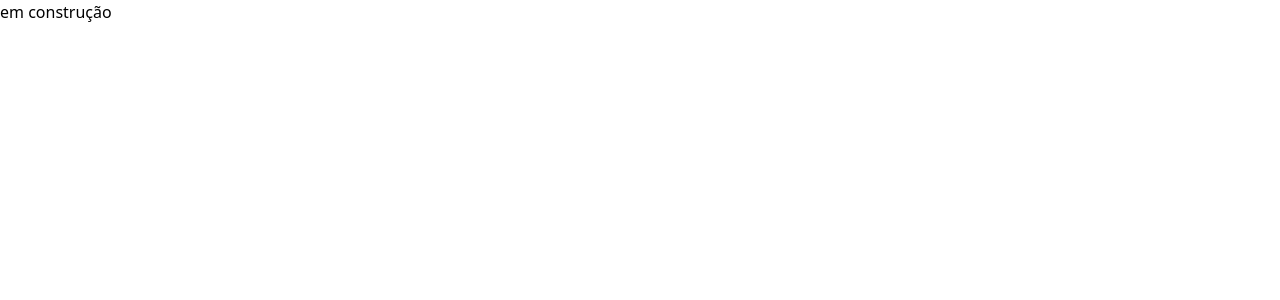
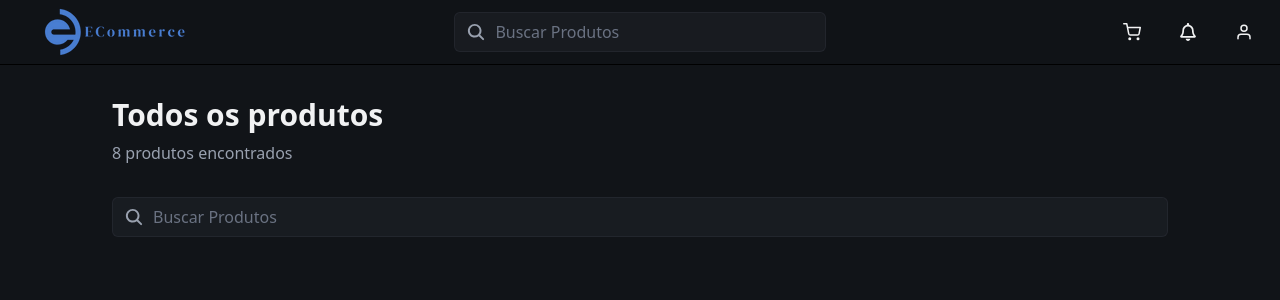
Before and after one commit to DaviRibs/sys-admin-front, a Next.js app: page /products in a window 1280 px wide. Shown: the top 300 px of the page. Built offline with nearby package versions, Linux system fonts and the light colour scheme.

Commit message:
id, pagewrapper e index

```diff
--- a/package.json
+++ b/package.json
@@ -9,6 +9,7 @@
     "lint": "next lint"
   },
   "dependencies": {
+    "@radix-ui/react-select": "^2.2.6",
     "@radix-ui/react-tabs": "^1.1.13",
     "axios": "^1.12.2",
     "class-variance-authority": "^0.7.1",
--- /dev/null
+++ b/src/components/PageWrapper/PageWrapperContent.tsx
@@ -0,0 +1,24 @@
+interface PageWrapperContentProps {
+  children: React.ReactNode
+  title?: string
+  subtitle?: string
+}
+
+export default function PageWrapperContent({
+  children,
+  title,
+  subtitle,
+}: PageWrapperContentProps) {
+  return (
+    <main className="py-8 space-x-12 px-28 text-[#F1F2F3]">
+      {title && subtitle && (
+        <div className="mb-8">
+          {title && <h1 className="text-3xl font-bold mb-2">{title}</h1>}
+          {subtitle && <p className="text-gray-400">{subtitle}</p>}
+        </div>
+      )}
+
+      {children}
+    </main>
+  )
+}
--- /dev/null
+++ b/src/components/PageWrapper/PageWrapperHeader.tsx
@@ -0,0 +1,5 @@
+import Header from "../Header"
+
+export default function PageWrapperHeader() {
+  return <Header />
+}
--- /dev/null
+++ b/src/components/PageWrapper/PageWrapperRoot.tsx
@@ -0,0 +1,7 @@
+interface PageWrapperRootProps {
+  children: React.ReactNode
+}
+
+export default function PageWrapperRoot({ children }: PageWrapperRootProps) {
+  return <div className="min-h-screen bg-[#111418]">{children}</div>
+}
--- a/src/components/PageWrapper/index.tsx
+++ b/src/components/PageWrapper/index.tsx
@@ -1,17 +1,9 @@
-import Header from "../Header"
+import PageWrapperContent from "./PageWrapperContent"
+import PageWrapperHeader from "./PageWrapperHeader"
+import PageWrapperRoot from "./PageWrapperRoot"
 
-type PageWrapperProps = {
-  children: React.ReactNode
-  header?: Boolean
+export const PageWrapper = {
+  Root: PageWrapperRoot,
+  Header: PageWrapperHeader,
+  Content: PageWrapperContent,
 }
-export default function PageWrapper({
-  children,
-  header = true,
-}: PageWrapperProps) {
-  return (
-    <div className="min-h-screen bg-[#111418]">
-      {header && <Header />}
-      <main className="py-8 space-y-12 px-28 text-[#F1F2F3]">{children}</main>
-    </div>
-  )
-}
--- a/src/components/ProductCard/index.tsx
+++ b/src/components/ProductCard/index.tsx
@@ -5,13 +5,22 @@
 import { FiShoppingCart } from "react-icons/fi"
 import { FaStar } from "react-icons/fa"
 import StarsRating from "../StarsRating"
+import { useRouter } from "next/navigation"
 
 interface ProductCardProps {
   product: Product
 }
 export default function ProductCard({ product }: ProductCardProps) {
+  const router = useRouter()
+
+  function handleClick() {
+    router.push(`/products/${product.id}`)
+  }
   return (
-    <div className="group overflow-hidden hover:shadow-lg transition-all duration-300  backdrop-blur-sm rounded-lg bg-[#181c22] ">
+    <div
+      onClick={handleClick}
+      className="group overflow-hidden hover:shadow-lg transition-all duration-300  backdrop-blur-sm rounded-lg bg-[#181c22] cursor-pointer "
+    >
       <div className="relative aspect-square overflow-hidden">
         <img
           src={product.image}
--- /dev/null
+++ b/src/components/ui/select.tsx
@@ -0,0 +1,8 @@
+import * as React from "react"
+import * as SelectPrimitive from "@radix-ui/react-select"
+
+const Select = SelectPrimitive.Root
+
+const SelectGroup = SelectPrimitive.Group
+
+const selectValue = SelectPrimitive.Value
--- a/src/pages/index.tsx
+++ b/src/pages/index.tsx
@@ -1,16 +1,19 @@
 import BannerSection from "@/components/BannerSection"
 import CategorySection from "@/components/CategorySection"
 import NewSletterSection from "@/components/NewsletterSection"
-import PageWrapper from "@/components/PageWrapper"
+import { PageWrapper } from "@/components/PageWrapper"
 import ProductsSection from "@/components/ProductsSection"
 
 export default function Home() {
   return (
-    <PageWrapper>
-      <BannerSection />
-      <CategorySection />
-      <ProductsSection />
-      <NewSletterSection />
-    </PageWrapper>
+    <PageWrapper.Root>
+      <PageWrapper.Header />
+      <PageWrapper.Content>
+        <BannerSection />
+        <CategorySection />
+        <ProductsSection />
+        <NewSletterSection />
+      </PageWrapper.Content>
+    </PageWrapper.Root>
   )
 }
--- a/src/pages/products/[id].tsx
+++ b/src/pages/products/[id].tsx
@@ -1,6 +1,7 @@
 import Breadcrumb from "@/components/Breadcrumb"
 import CustomButton from "@/components/CustomButton"
-import PageWrapper from "@/components/PageWrapper"
+import { PageWrapper } from "@/components/PageWrapper"
+import PageWrapperContent from "@/components/PageWrapper/PageWrapperContent"
 import ProductImages from "@/components/Productimagens"
 import ProductInfo from "@/components/ProductInfo"
 import ProductReviews from "@/components/ProductReviews"
@@ -47,7 +48,9 @@
 
   if (!product) {
     return (
-      <PageWrapper>
+      <PageWrapper.Root>
+        <PageWrapper.Header />
+        <PageWrapperContent>
           <div className="flex flex-col items-center justify-center">
             <h1 className=" flex flex-col text-2xl font-bold mb-4">
               Produto não encontrado
@@ -58,11 +61,14 @@
               </CustomButton>
             </Link>
           </div>
-      </PageWrapper>
+        </PageWrapperContent>
+      </PageWrapper.Root>
     )
   }
   return (
-    <PageWrapper>
+    <PageWrapper.Root>
+      <PageWrapper.Header />
+      <PageWrapperContent>
         {loading ? (
           <ProductSkeleton />
         ) : (
@@ -143,6 +149,7 @@
             </Tabs>
           </>
         )}
-    </PageWrapper>
+      </PageWrapperContent>
+    </PageWrapper.Root>
   )
 }
--- a/src/pages/products/index.tsx
+++ b/src/pages/products/index.tsx
@@ -1,7 +1,26 @@
+import CustomInput from "@/components/CustomInput"
+import { PageWrapper } from "@/components/PageWrapper"
+import { IoSearch } from "react-icons/io5"
+
 export default function Products() {
   return (
-    <div className="">
-      <p>em construção</p>
-    </div>
+    <PageWrapper.Root>
+      <PageWrapper.Header />
+
+      <PageWrapper.Content
+        title="Todos os produtos"
+        subtitle="8 produtos encontrados"
+      >
+        <div className="mb-8 space-y-4">
+          <div className="flex flex-col md:flex-row gap-4">
+            <CustomInput
+              type="text"
+              placeholder="Buscar Produtos"
+              icon={<IoSearch />}
+            />
+          </div>
+        </div>
+      </PageWrapper.Content>
+    </PageWrapper.Root>
   )
 }
```
Also changed, not shown: 1 other file (tests, documents, lock files or other folders). Lines whose indentation alone changed are shown as unchanged.
